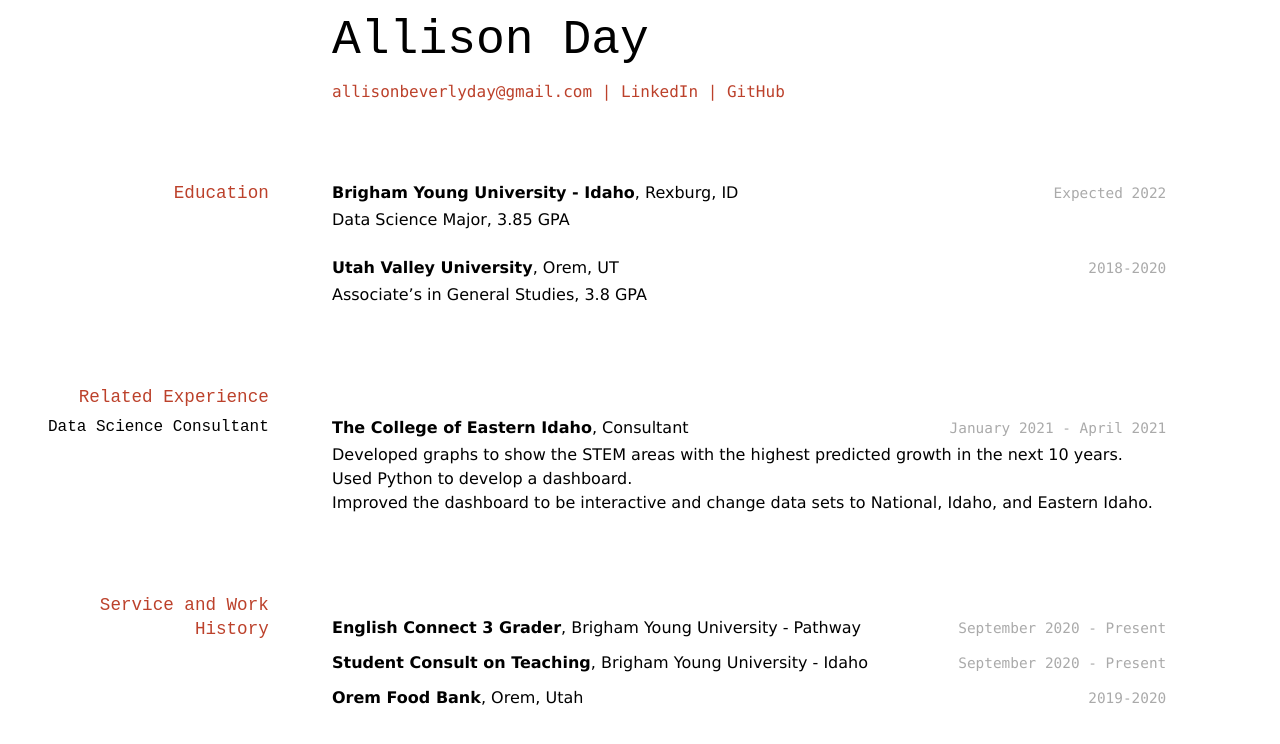
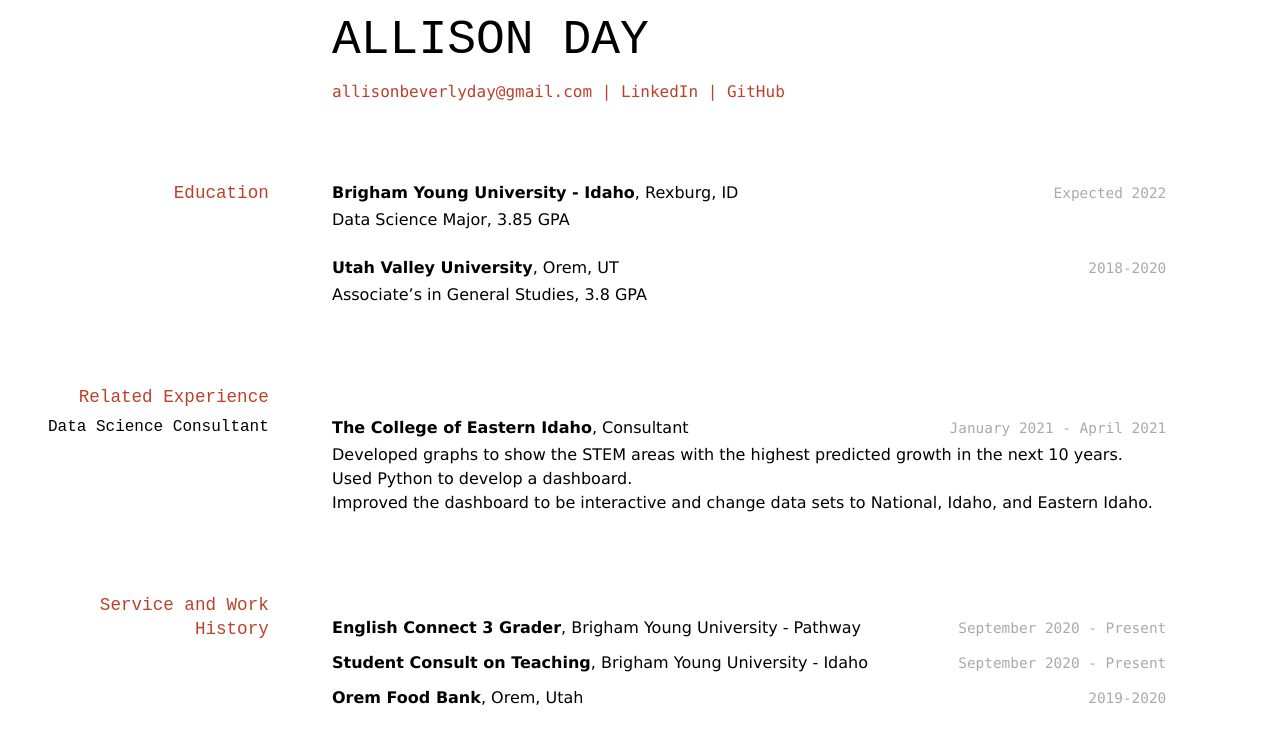
Before and after one commit to byuids-resumes/allisonbday_resume, a Jekyll site: the page built from docs/index.md, in a window 1280 px wide. Shown: the top 744 px of the page. Built offline with Jekyll 4.4.1, drawn with Linux system fonts in a browser that asks for light colours.

```diff
--- a/docs/index.md
+++ b/docs/index.md
@@ -3,7 +3,7 @@ layout: cv
 title: Allison Day's Resume
 ---
 
-# Allison Day
+# ALLISON DAY
 
 <div id="webaddress">
 <a href="allisonbeverlyday@gmail.com">allisonbeverlyday@gmail.com</a>
```
